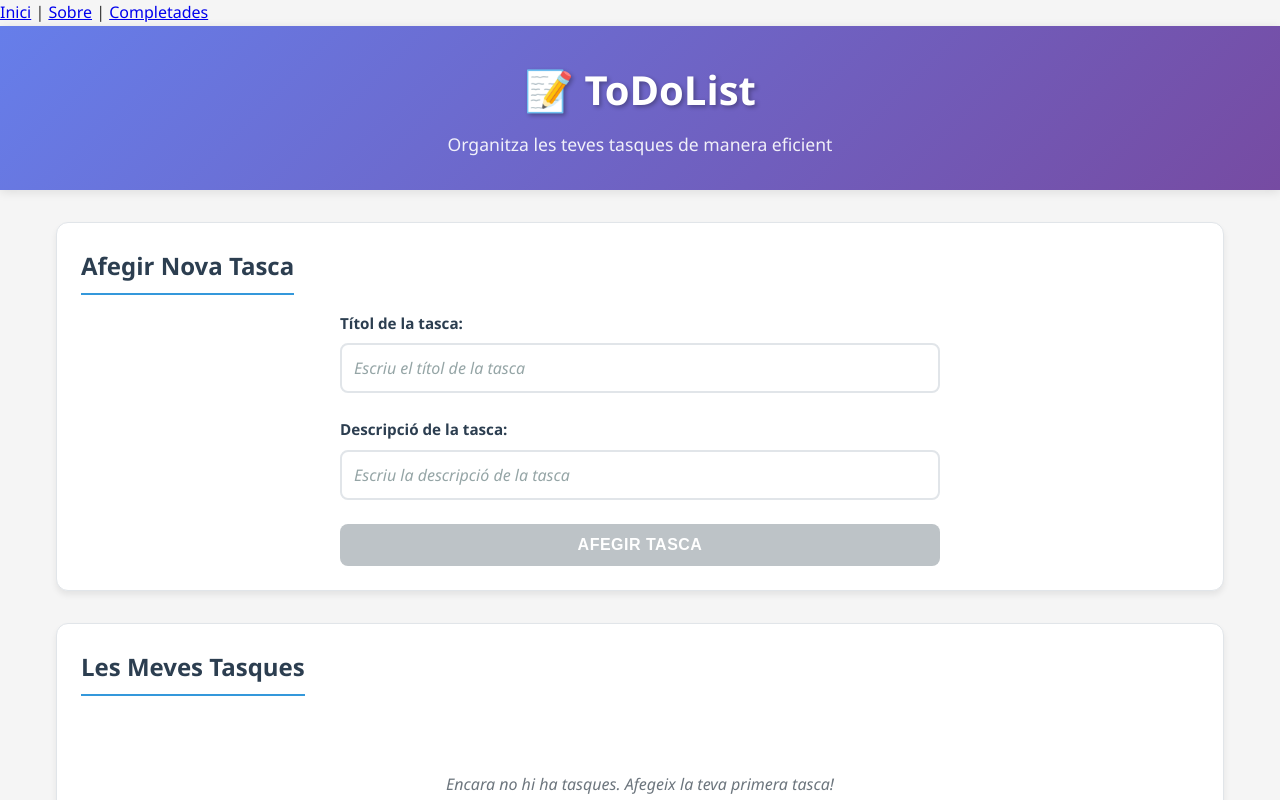
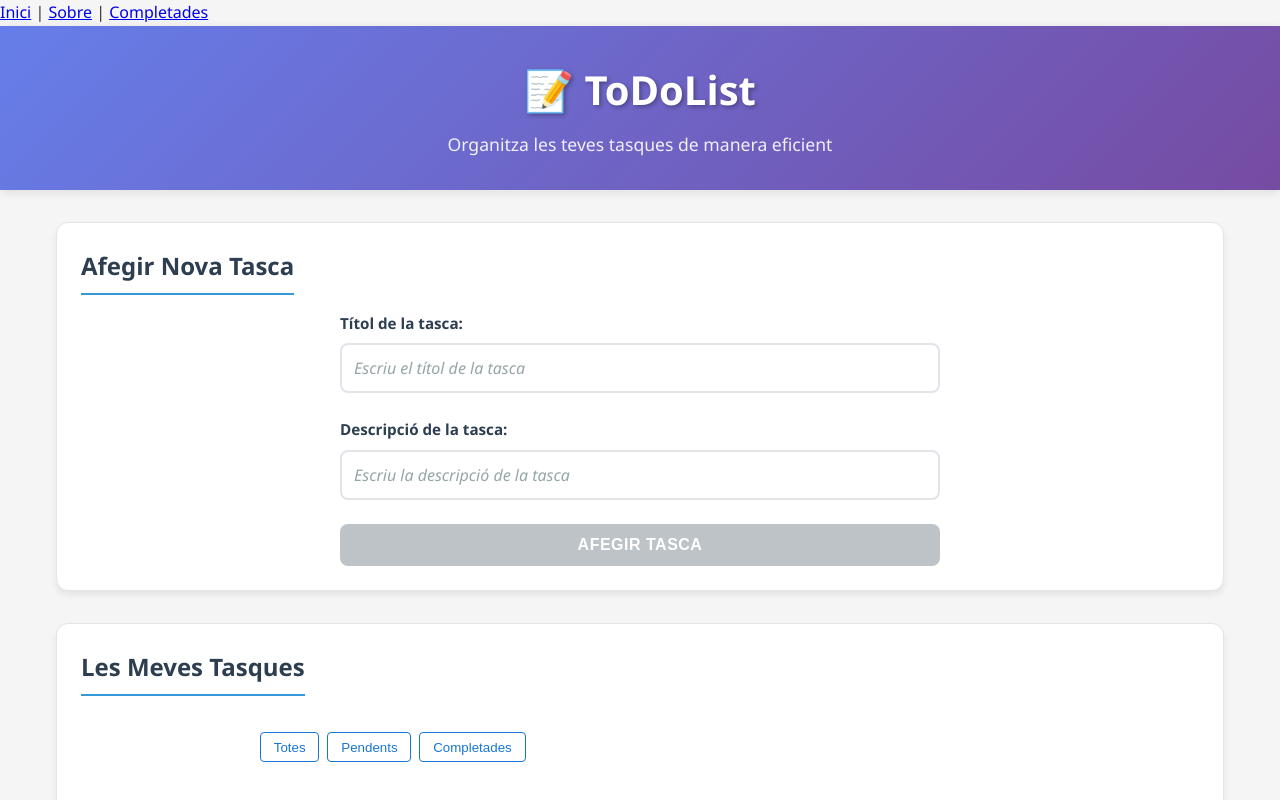
Before and after one commit to alsorribes/Todolist, an Angular app: page / in a window 1280 px wide. Shown: the top 800 px of the page. Built offline with nearby package versions, Linux system fonts and the light colour scheme.

Commit message:
Implementació de botons de filtratge de tasques amb l'ús de pipes

```diff
--- a/src/app/components/task-list/task-list.css
+++ b/src/app/components/task-list/task-list.css
@@ -1,3 +1,28 @@
+.filter-buttons {
+  display: flex;
+  gap: 0.5rem;
+  margin-bottom: 1rem;
+}
+
+.filter-buttons button {
+  padding: 0.4rem 0.8rem;
+  border: 1px solid #1976d2;
+  background-color: white;
+  color: #1976d2;
+  cursor: pointer;
+  border-radius: 4px;
+  transition: all 0.2s ease;
+}
+
+.filter-buttons button:hover {
+  background-color: #e3f2fd;
+}
+
+.filter-buttons button.active {
+  background-color: #1976d2;
+  color: white;
+}
+
 .task-list-container {
   max-width: 800px;
   margin: 0 auto;
--- a/src/app/components/task-list/task-list.html
+++ b/src/app/components/task-list/task-list.html
@@ -13,12 +13,17 @@
   </div>
 
   <!-- Lista de tareas -->
+  <div class="filter-buttons">
+    <button (click)="filter = 'all'" [class.activate]="filter === 'all'">Totes</button>
+    <button (click)="filter = 'pending'" [class.activate]="filter === 'pending'">Pendents</button>
+    <button (click)="filter = 'completed'" [class.activate]="filter === 'completed'">Completades</button>
+  </div>
   <div class="tasks-container">
     <div *ngIf="tasks.length === 0" class="no-tasks">
       <p>Encara no hi ha tasques. Afegeix la teva primera tasca!</p>
     </div>
 
-    <div *ngFor="let task of tasks" class="task-item" [class.completed]="task.completed">
+    <div *ngFor="let task of tasks | taskStatusFilter:filter" class="task-item" [class.completed]="task.completed">
       <div class="task-content">
         <div class="task-checkbox">
           <input
--- a/src/app/components/task-list/task-list.ts
+++ b/src/app/components/task-list/task-list.ts
@@ -2,16 +2,19 @@ import { Component, inject } from '@angular/core';
 import { CommonModule } from '@angular/common';
 import { TaskService } from '../../services/task.service';
 import { RouterModule } from '@angular/router';
+import { TaskStatusFilterPipe } from '../../pipes/task-status-filter-pipe';
 
 //Llista de tasques
 @Component({
   selector: 'app-task-list',
-  imports: [CommonModule, RouterModule],
+  standalone: true,
+  imports: [CommonModule, RouterModule, TaskStatusFilterPipe],
   templateUrl: './task-list.html',
   styleUrl: './task-list.css'
 })
 export class TaskList {
   private taskService = inject(TaskService);
+  filter: 'all' | 'completed' | 'pending' = 'all';  //Declarem els estats de les tasques per poder filtrar-los
 
   //Exposem les tasques del servei
   get tasks() {
--- a/src/app/pipes/task-status-filter-pipe.ts
+++ b/src/app/pipes/task-status-filter-pipe.ts
@@ -1,12 +1,23 @@
+//Fitxer per controlar l'estat de les tasques entre totes, pendents i completades amb l'ajuda de pipes
 import { Pipe, PipeTransform } from '@angular/core';
+import { Task } from '../models/task.model';
 
 @Pipe({
-  name: 'taskStatusFilter'
+  name: 'taskStatusFilter',
+  standalone: true
 })
 export class TaskStatusFilterPipe implements PipeTransform {
 
-  transform(value: unknown, ...args: unknown[]): unknown {
-    return null;
+  //Filtrem les tasques pel seu estat i retornem les que ens convinguin
+  transform(tasks: Task[], filter: 'all' | 'completed' | 'pending'): Task[]  {
+    if (!tasks) return [];
+
+    if (filter === 'completed') {
+      return tasks.filter( t => t.completed);
+    } else if (filter === 'pending') {
+      return tasks.filter(t => !t.completed);
+    } else {
+      return tasks;
+    }
   }
-
 }
```
